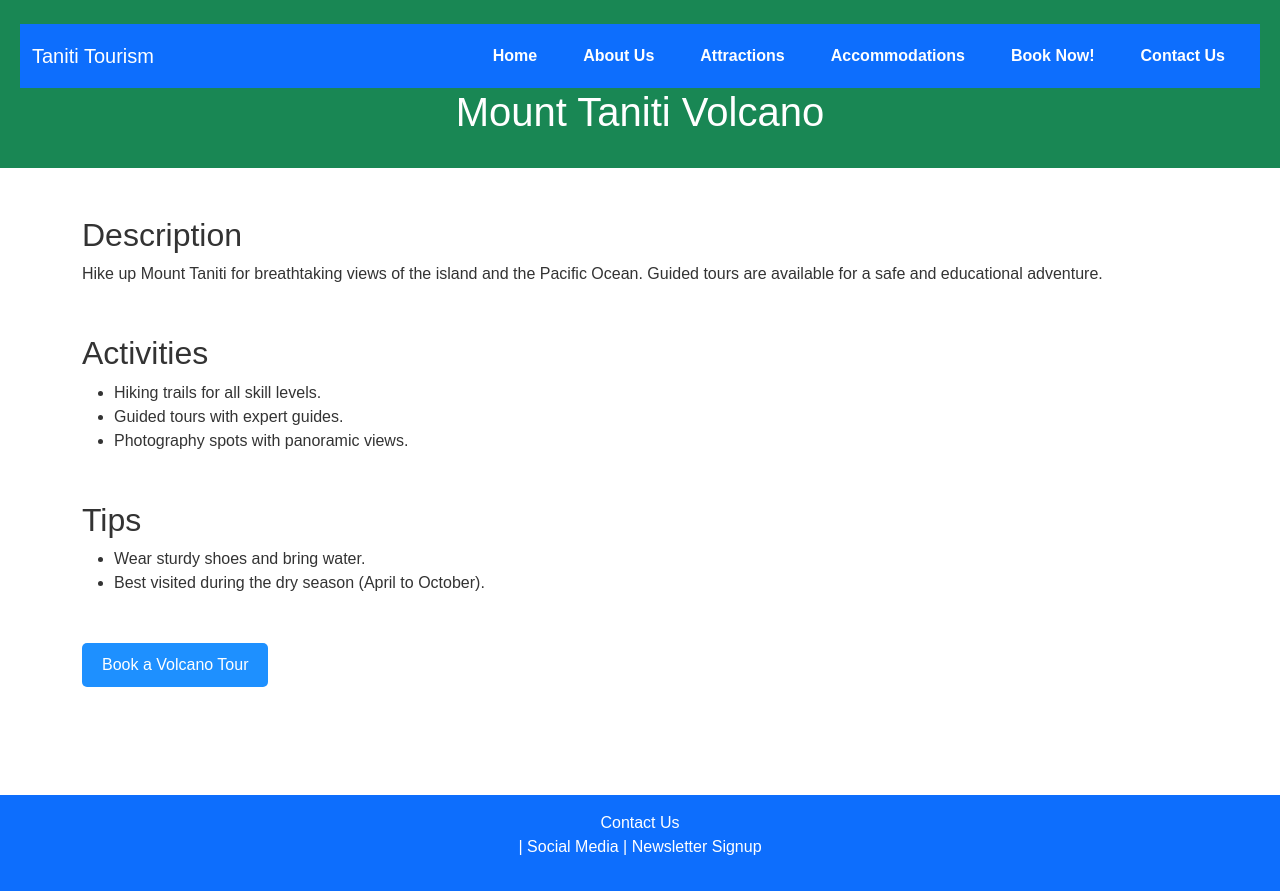
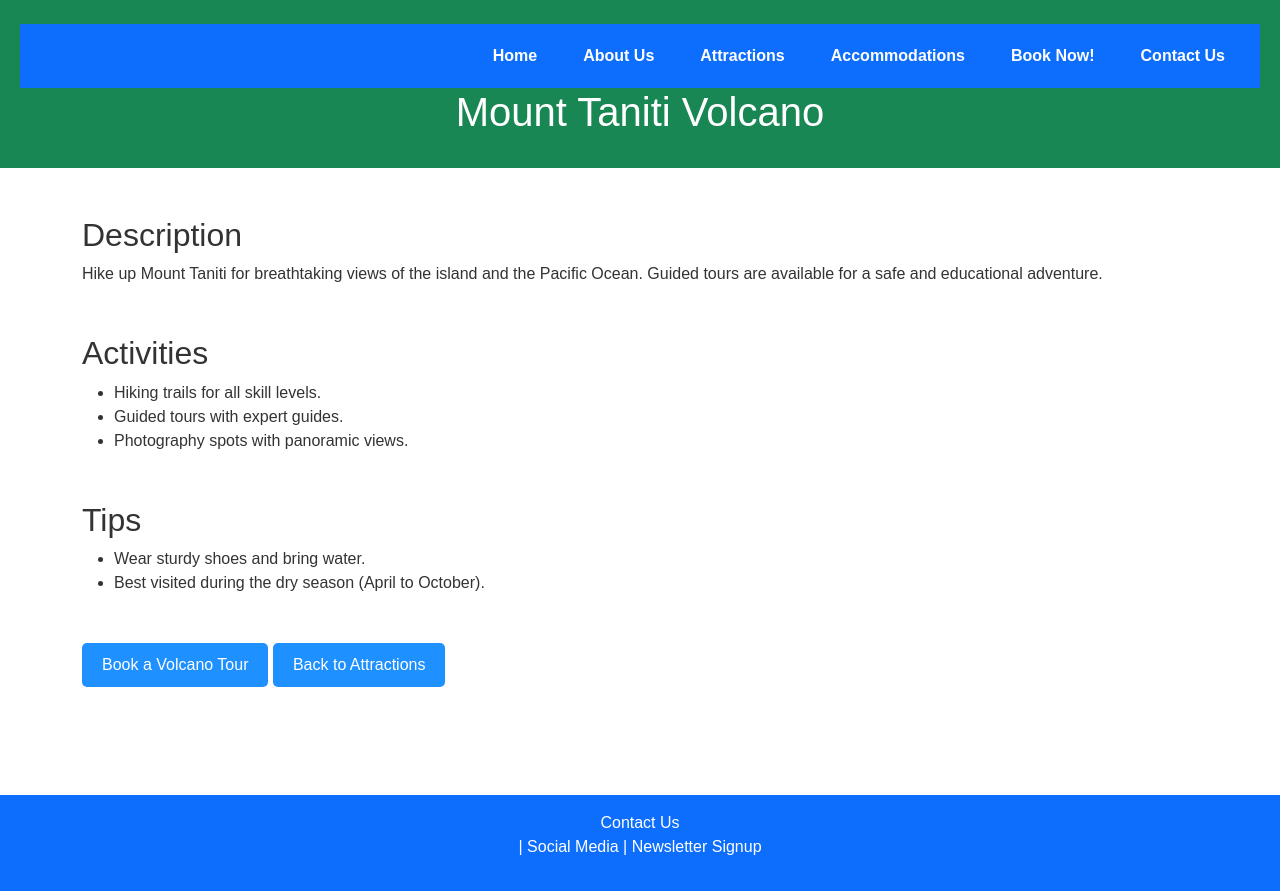
Before and after one commit to Hamza-hub320/UXDesign, a plain HTML site: page mount-taniti-volcano.html in a window 1280 px wide. Drawn offline with nearby package versions, Linux system fonts and the light colour scheme.

Commit message:
Update mount-taniti-volcano.html

```diff
--- a/mount-taniti-volcano.html
+++ b/mount-taniti-volcano.html
@@ -11,7 +11,6 @@
     <header class="bg-success text-white text-center py-4">
         <nav class="navbar navbar-expand-lg navbar-dark bg-primary">
             <div class="container-fluid">
-                <a class="navbar-brand" href="index.html">Taniti Tourism</a>
                 <button class="navbar-toggler" type="button" data-bs-toggle="collapse" data-bs-target="#navbarNav" aria-controls="navbarNav" aria-expanded="false" aria-label="Toggle navigation">
                     <span class="navbar-toggler-icon"></span>
                 </button>
@@ -50,6 +49,7 @@
             </ul>
         </section>
         <a href="booking.html" class="btn btn-primary">Book a Volcano Tour</a>
+        <a href="attractions.html" class="btn btn-primary" class="text-center mt-4">Back to Attractions</a>
     </main>
     <footer class="bg-primary text-white text-center py-3">
         <p><a class="nav-link" href="contact.html">Contact Us</a> | Social Media | Newsletter Signup</p>
```
